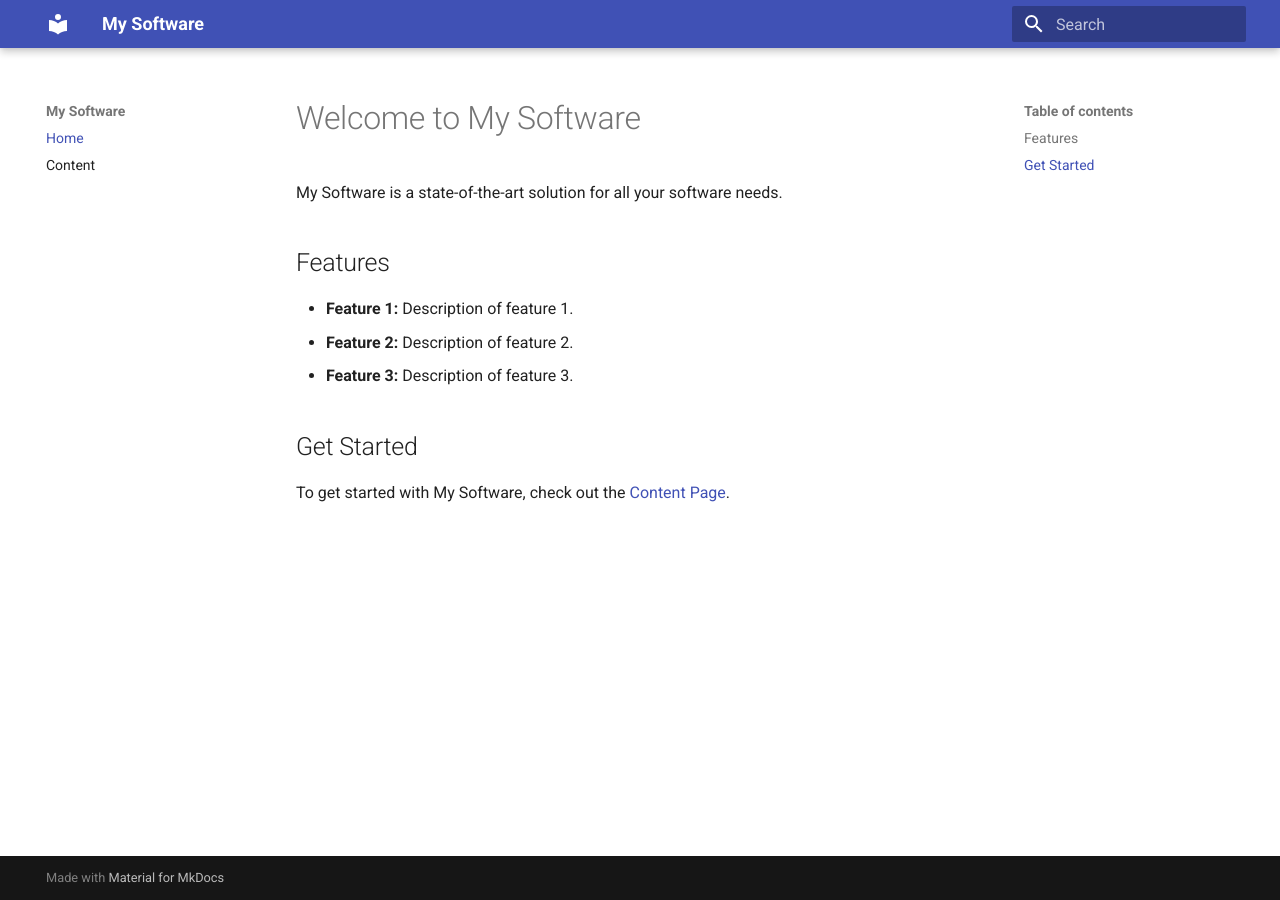
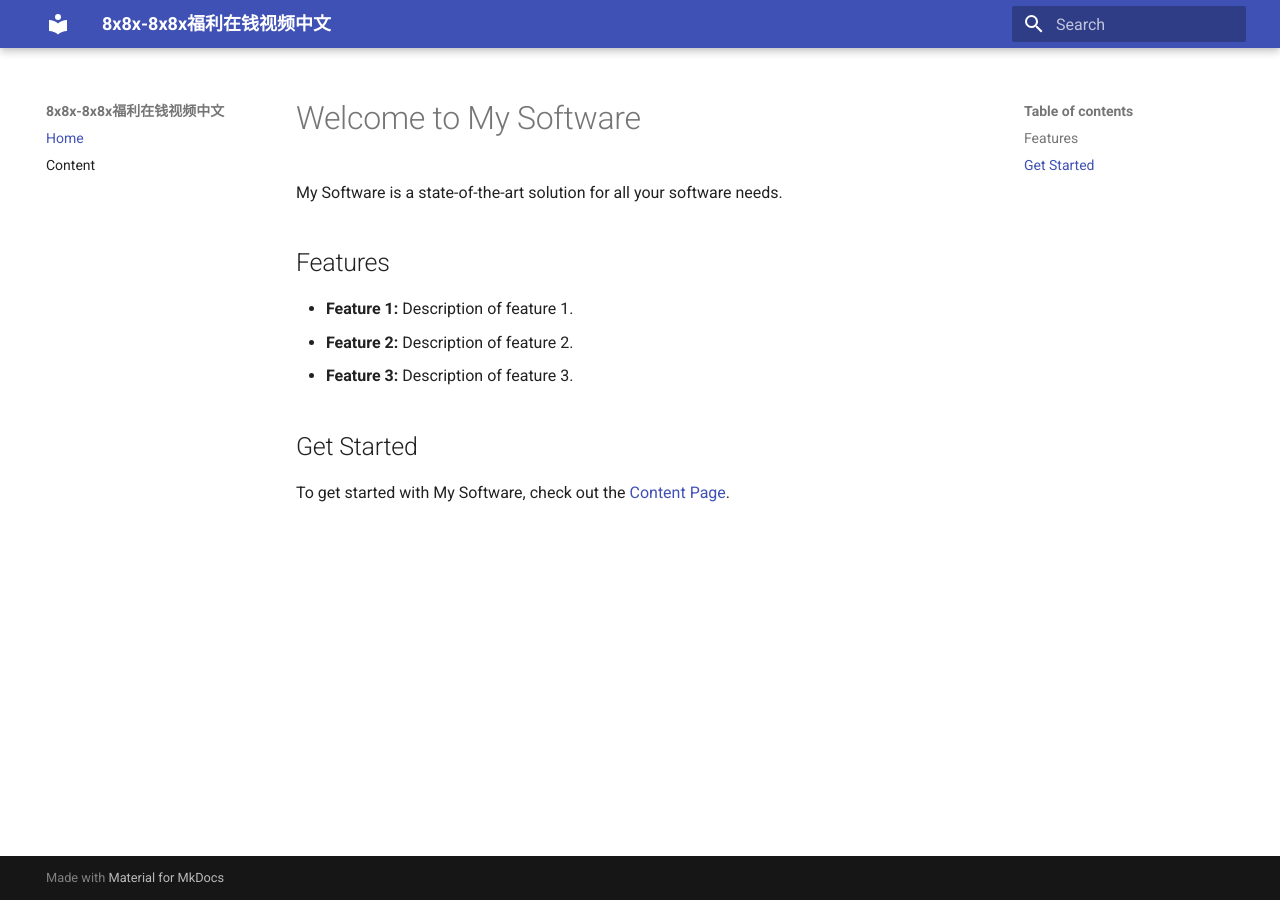
Before and after one commit to jmcoms/ios, an MkDocs documentation site: the page built from docs/index.md, in a window 1280 px wide. Built offline with MkDocs 1.6.1 and Material for MkDocs 9.7.7, drawn with Linux system fonts in a browser that asks for light colours.

Commit message:
Update mkdocs.yml

```diff
--- a/mkdocs.yml
+++ b/mkdocs.yml
@@ -1,4 +1,4 @@
-site_name: My Software
+site_name: 8x8x-8x8x福利在钱视频中文
 theme:
   name: material
 nav:
```
